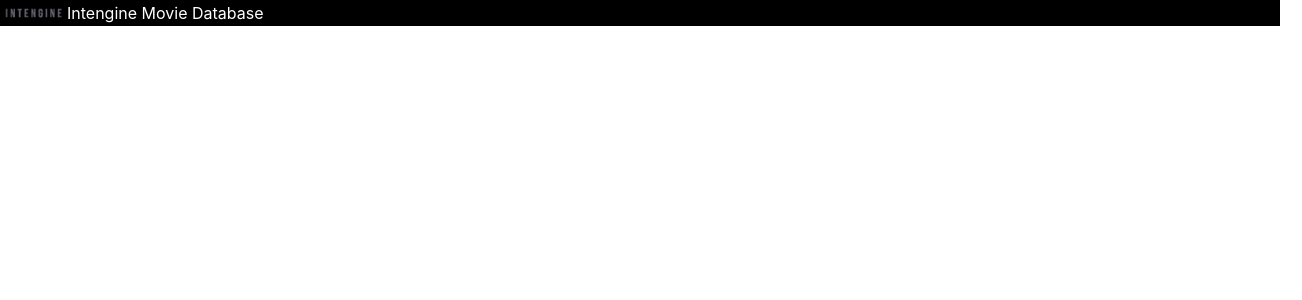
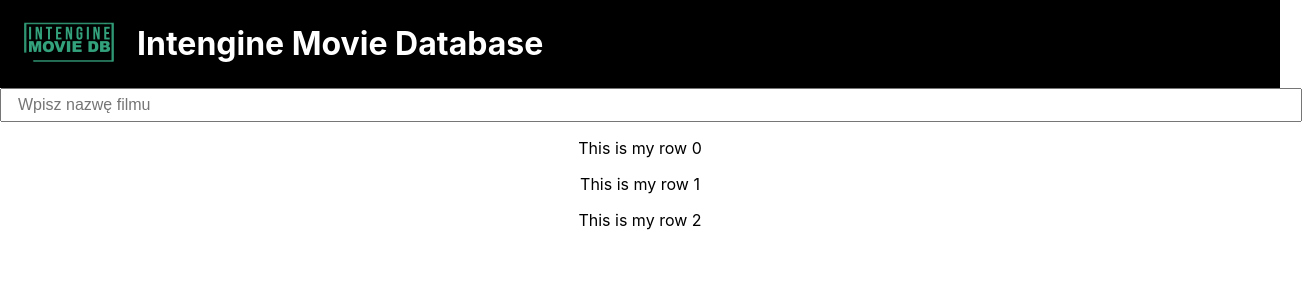
Before and after one commit to Intengine/MovieDatabase, a React (Create React App) app in the folder IntengineMovieDatabase/movie_database/: page / in a window 1280 px wide. Shown: the top 300 px of the page, 1302 px wide, since content can reach past the window. Built offline with nearby package versions, Linux system fonts and the light colour scheme.

Commit message:
Added search bar
As in the title, still learing React.

```diff
--- a/IntengineMovieDatabase/movie_database/src/App.css
+++ b/IntengineMovieDatabase/movie_database/src/App.css
@@ -31,8 +31,18 @@
   }
 }
 
-table {
+.titleBar {
   background-color: #000000;
   color: #ffffff;
   display: block;
+  padding-left: 16px;
 }
+
+.searchBar {
+  font-size: 16px;
+  display: block;
+  width: 100%;
+  padding-top: 6px;
+  padding-bottom: 6px;
+  padding-left: 16px;
+}
--- a/IntengineMovieDatabase/movie_database/src/App.js
+++ b/IntengineMovieDatabase/movie_database/src/App.js
@@ -2,18 +2,39 @@ import React, { Component } from 'react';
 import './App.css';
 
 class App extends Component {
+  constructor(props) {
+    super(props);
+    console.log("This is my initializer");
+
+    const movies = [
+        {id: 0, title: "Avengers: Infinity War", overview: "Lorem ipsum dolor sit amet."},
+        {id: 1, title: "The Avengers", overview: "Lorem ipsum dolor sit amet."}
+    ]
+
+    this.state = {rows: [
+            <p key="1">This is my row 0</p>,
+            <p key="2">This is my row 1</p>,
+            <p key="3">This is my row 2</p>
+        ]};
+  }
+
   render() {
     return (
       <div className="App">
 
-        <table>
+        <table className="titleBar">
           <tbody>
           <tr>
-            <td><img width="60" src="logo.png"/></td>
-            <td>Intengine Movie Database</td>
+              <td><img alt="app icon" width="100" src="logo.png"/></td>
+              <td width="10"></td>
+              <td><h1>Intengine Movie Database</h1></td>
           </tr>
           </tbody>
         </table>
+
+          <input className="searchBar" placeholder="Wpisz nazwę filmu"></input>
+
+          {this.state.rows}
 
       </div>
     );
```
Also changed, not shown: IntengineMovieDatabase/movie_database/public/logo.png.
